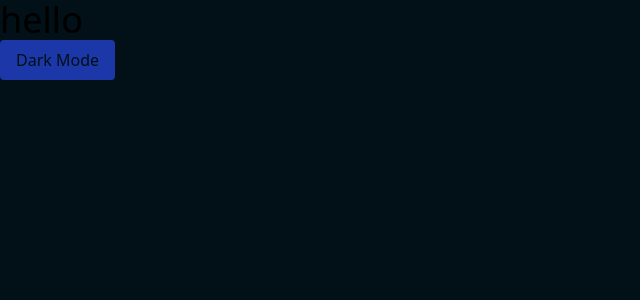
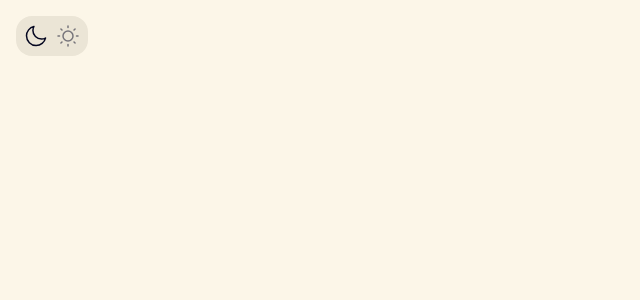
Before and after one commit to MathieuMarthy/portfolio, a Nuxt app: page / in a window 1280 px wide. Shown: the top 300 px of the page, without its empty margins (0-640 px from the left). Built offline with nearby package versions, Linux system fonts and the light colour scheme.

Commit message:
create the button to switch between light and dark mode

```diff
--- a/app/app.vue
+++ b/app/app.vue
@@ -1,39 +1,5 @@
-<script lang="ts" setup>
-import { onMounted, ref } from "vue";
-
-const isDark = ref(false);
-
-function toggleTheme() {
-    isDark.value = !isDark.value;
-    updateTheme();
-}
-
-function updateTheme() {
-    document.documentElement.classList.toggle("dark");
-    localStorage.setItem("theme", isDark.value ? "dark": "light");
-}
-
-onMounted(() => {
-    const stored = localStorage.getItem("theme");
-    if (stored) {
-        isDark.value = stored === "dark";
-    }
-    else {
-        isDark.value = window.matchMedia("(prefers-color-scheme: dark)").matches;
-    }
-    updateTheme();
-});
-</script>
-
 <template>
-    <div class="bg-background h-screen">
-        <p class="text-4xl text-">{{ $t("hello") }}</p>
-
-        <button
-            class="bg-primary text-background px-4 py-2 rounded cursor-pointer hover:opacity-90"
-            @click="toggleTheme"
-        >
-            {{ isDark ? 'Light Mode' : 'Dark Mode' }}
-        </button>
+    <div class="bg-background h-screen transition duration-400">
+        <header-navbar/>
     </div>
 </template>
--- a/app/assets/css/main.css
+++ b/app/assets/css/main.css
@@ -6,6 +6,7 @@
     --color-background: var(--background);
     --color-background-alt: var(--background-alt);
     --color-primary: var(--primary);
+    --color-text: var(--text);
 }
 
 :root {
--- /dev/null
+++ b/app/components/header-navbar.vue
@@ -0,0 +1,39 @@
+<script lang="ts" setup>
+import { onMounted, ref } from "vue";
+
+const isDark = ref(false);
+
+function toggleTheme() {
+    isDark.value = !isDark.value;
+    updateTheme();
+}
+
+function updateTheme() {
+    document.documentElement.classList.toggle("dark", isDark.value);
+    localStorage.setItem("theme", isDark.value ? "dark": "light");
+}
+
+onMounted(() => {
+    const stored = localStorage.getItem("theme");
+    if (stored) {
+        isDark.value = stored === "dark";
+    } else {
+        isDark.value = window.matchMedia("(prefers-color-scheme: dark)").matches;
+    }
+    updateTheme();
+});
+</script>
+
+<template>
+    <div class="flex justify-between p-4">
+        <div class="flex gap-2 bg-background-alt rounded-2xl text-text p-2 cursor-pointer" @click="toggleTheme">
+            <svg :class="{ 'opacity-50': isDark }" class="w-6 h-6" fill="none" viewBox="0 0 24 24" xmlns="http://www.w3.org/2000/svg">
+                <path d="M21.5 14.0784C20.3003 14.7189 18.9301 15.0821 17.4751 15.0821C12.7491 15.0821 8.91792 11.2509 8.91792 6.52485C8.91792 5.06986 9.28105 3.69968 9.92163 2.5C5.66765 3.49698 2.5 7.31513 2.5 11.8731C2.5 17.1899 6.8101 21.5 12.1269 21.5C16.6849 21.5 20.503 18.3324 21.5 14.0784Z" stroke="currentColor" stroke-linecap="round" stroke-linejoin="round" stroke-width="1.5"/>
+            </svg>
+            <svg :class="{ 'opacity-50': !isDark }" class="w-6 h-6" fill="none" viewBox="0 0 24 24" xmlns="http://www.w3.org/2000/svg">
+                <path d="M17 12C17 14.7614 14.7614 17 12 17C9.23858 17 7 14.7614 7 12C7 9.23858 9.23858 7 12 7C14.7614 7 17 9.23858 17 12Z" stroke="currentColor" stroke-width="1.5"/>
+                <path d="M12 2V3.5M12 20.5V22M19.0708 19.0713L18.0101 18.0106M5.98926 5.98926L4.9286 4.9286M22 12H20.5M3.5 12H2M19.0713 4.92871L18.0106 5.98937M5.98975 18.0107L4.92909 19.0714" stroke="currentColor" stroke-linecap="round" stroke-width="1.5"/>
+            </svg>
+        </div>
+    </div>
+</template>
```
